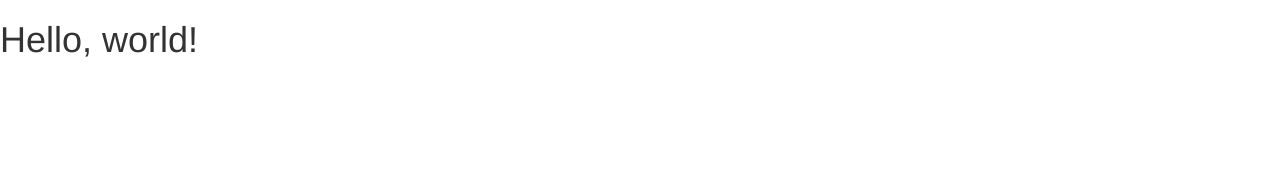
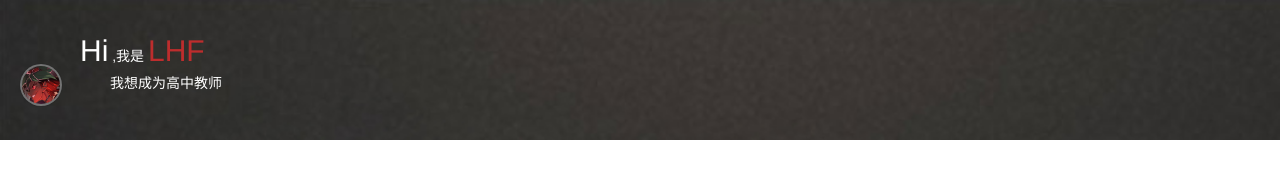
Before and after one commit to LKhuifeng/frist_work, a plain HTML site: page index.html in a window 1280 px wide. Drawn offline with nearby package versions, Linux system fonts and the light colour scheme.

Commit message:
top_content
上半部分完成

```diff
--- /dev/null
+++ b/css/style.css
@@ -0,0 +1,59 @@
+span{
+	color: white;
+}
+
+.bg1{
+	background-image: url(../img/bg1.jpg);
+	background-repeat: no-repeat;
+	background-size: 100%;
+	height: auto;
+	max-width: 100%;
+	min-height: 140px;
+	position: relative;
+}
+
+#headp{
+	margin-left: 20px;
+	margin-top: 5%;
+	float: left;
+	z-index: 1;
+	padding:2px;
+	background: #737373;
+	border-radius:40px;
+	box-shadow: 0px 0px 1px rgba(0,0,0,0.4);
+	-moz-border-radius: 40px;
+	-webkit-border-radius: 40px;
+}
+
+#headp_img{
+	width:38px;
+	height:38px;
+	line-height: 0;
+	display: inline-block;
+	border-radius: 50%;
+	-moz-border-radius: 50%;
+	-webkit-border-radius: 50%;
+	transition: linear 0.25s;
+}
+
+#Introduction{
+	position: absolute;
+	margin-top: 30px;
+	margin-left: 80px;
+	min-width: 200px;
+}
+
+.red_focus{
+	font-size: 30px;
+	color: #BD2D2D;
+}
+
+.white_focus{
+	font-size: 30px;
+}
+
+.center{
+	align-content: center;
+	margin-left: 30px;
+
+}
--- a/index.html
+++ b/index.html
@@ -2,14 +2,33 @@
 <html>
   <head>
     <title>document</title>
+    <meta charset="utf-8">
     <meta name="viewport" content="width=device-width, initial-scale=1.0">
     <!-- Bootstrap -->
     <link href="css/bootstrap.min.css" rel="stylesheet" media="screen">
+    <link href="css/style.css" rel="stylesheet" media="screen">
   </head>
 
   <body>
+    <section class="top_content">
+      <div class="bg1">
+        <div id="headp">
+        <img id="headp_img" src="./img/Headp.png">
+        </div>
+        <div id="Introduction">
+          <span class="white_focus">Hi</span>
+          <span>,我是</span>
+          <span class="red_focus">LHF</span>
+          </br>
+          <span class="center">我想成为高中教师</span>
+        </div>
+      </div>
+    </section>
 
-    <h1>Hello, world!</h1>
+    <section>
+
+    </section>
+
 
     <script src="http://code.jquery.com/jquery.js"></script>
     <script src="js/bootstrap.min.js"></script>
```
Also changed, not shown: img/Headp.png (added), img/bg1.jpg (added), img/bg2.jpg (added).
